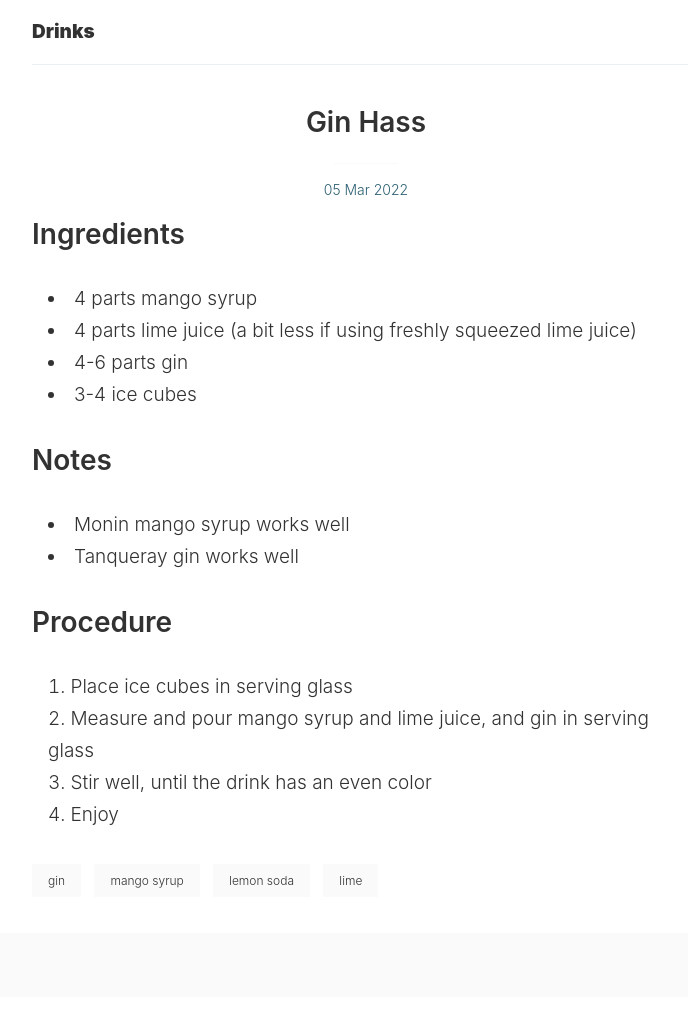
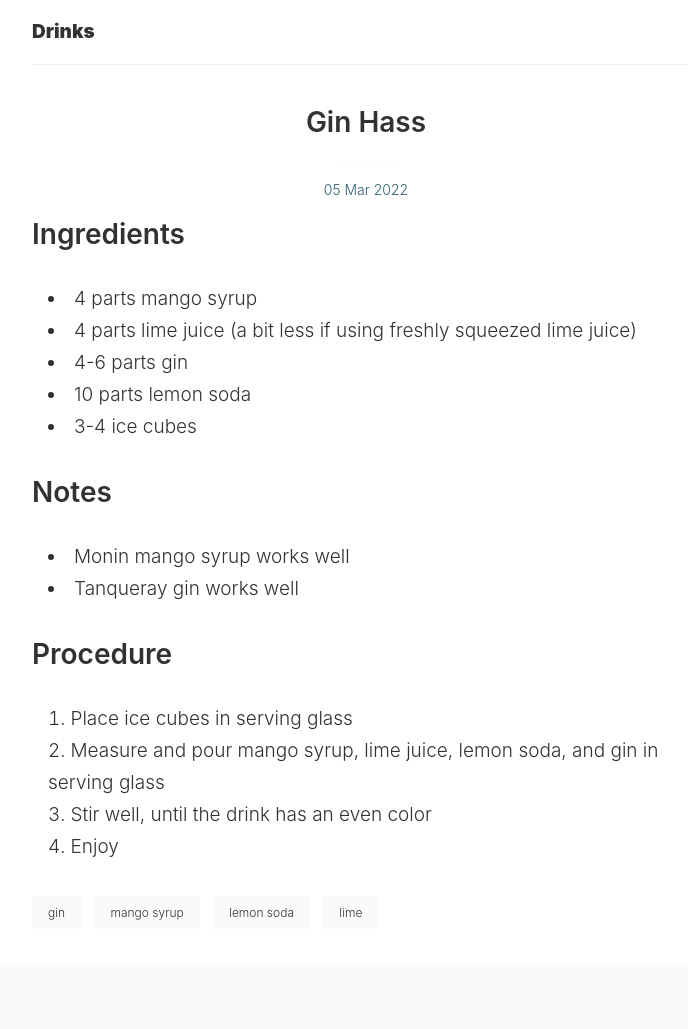
Before and after one commit to micvbang/drinks.haps.pw, a Jekyll site: the page built from _posts/2022-03-05-gin-hass.md, in a window 1280 px wide. Shown: the whole page, without its empty margins (274-962 px from the left). Built offline with Jekyll 4.4.1, drawn with Linux system fonts in a browser that asks for light colours; before the commit the page ends 997 px from its top, so only the background shows below that.

Commit message:
Gin Hass: add missing lemon soda

```diff
--- a/_posts/2022-03-05-gin-hass.md
+++ b/_posts/2022-03-05-gin-hass.md
@@ -9,6 +9,7 @@ tags: [gin, mango syrup, lemon soda, lime]
 - 4 parts mango syrup
 - 4 parts lime juice (a bit less if using freshly squeezed lime juice)
 - 4-6 parts gin
+- 10 parts lemon soda
 - 3-4 ice cubes
 
 ## Notes
@@ -17,6 +18,6 @@ tags: [gin, mango syrup, lemon soda, lime]
 
 ## Procedure
 1. Place ice cubes in serving glass
-2. Measure and pour mango syrup and lime juice, and gin in serving glass
+2. Measure and pour mango syrup, lime juice, lemon soda, and gin in serving glass
 3. Stir well, until the drink has an even color
 4. Enjoy
```
